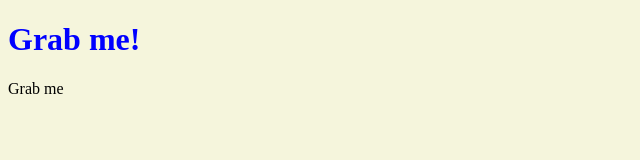
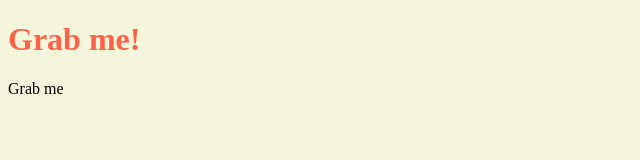
Before and after one commit to eunhyung-lee/javascript-course, a plain HTML site: page index.html in a window 1280 px wide. Both pictures are taken after a click on the element "Grab me!". Shown: the whole page, without its empty margins (0-640 px from the left). Drawn offline with Linux system fonts and the light colour scheme.

Commit message:
classchange

```diff
--- a/app.js
+++ b/app.js
@@ -73,11 +73,13 @@ const title = document.querySelector("div h1");
 const subTitle = document.querySelector(".hello:last-of-type");
 function handleTitleClick(){
     const clickedClass = "clicked"
-    if(title.className === clickedClass){
-        title.className = "";
-    } else{
-        title.className = clickedClass;
-    }
+    // if(title.classList.contains(clickedClass)){
+    //     title.classList.remove(clickedClass) ;
+    // } else{
+    //     title.classList.add(clickedClass)
+    // }
+
+    title.classList.toggle("clicked")
 }
 
 title.addEventListener("click", handleTitleClick)
--- a/style.css
+++ b/style.css
@@ -3,8 +3,8 @@ body {
 }
 h1 {
   color: blue;
-  transition: color 1s ease-in-out;
+  transition: color 0.5s ease-in-out;
 }
-.active {
+.clicked {
   color: tomato;
 }
```
